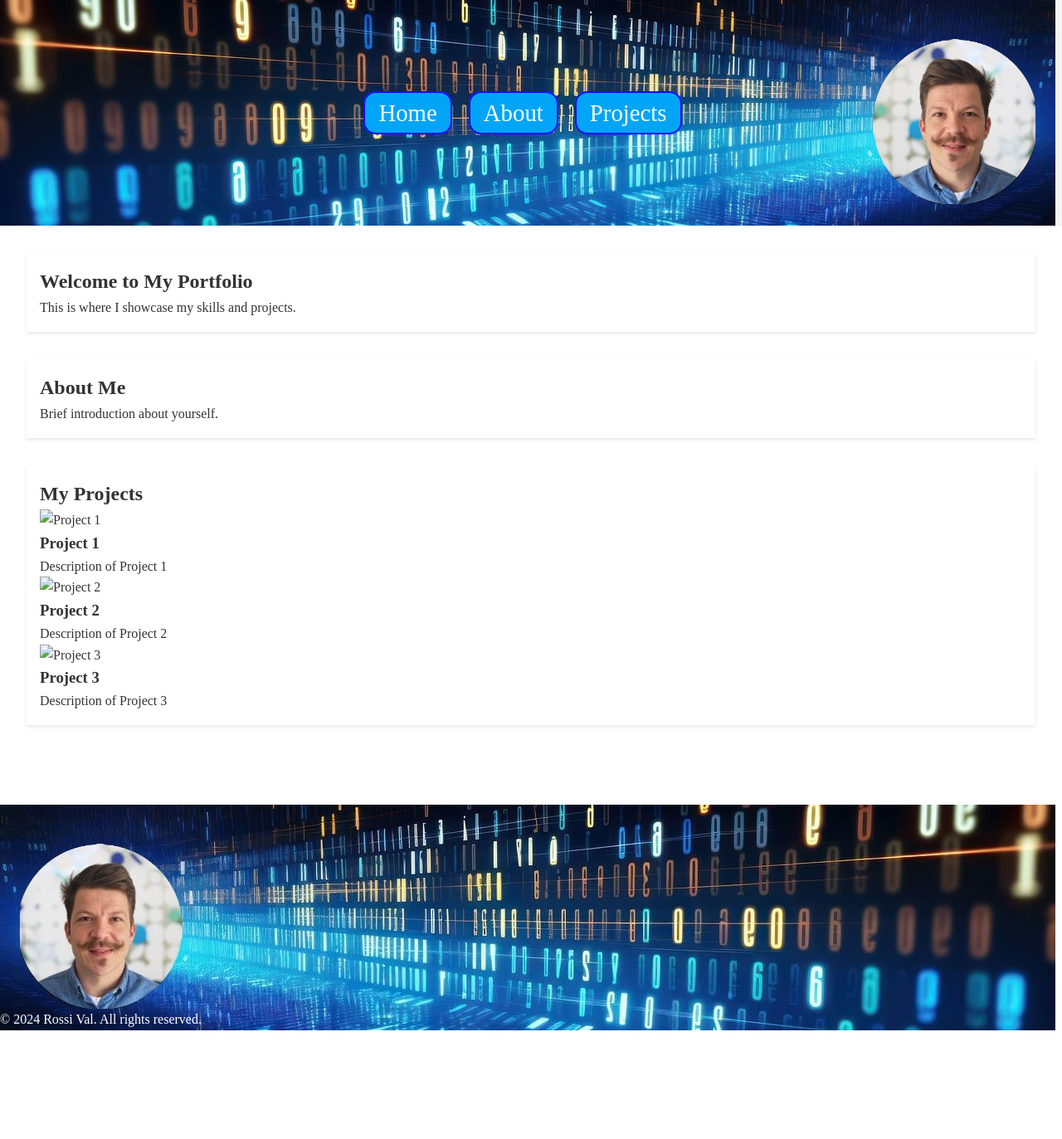
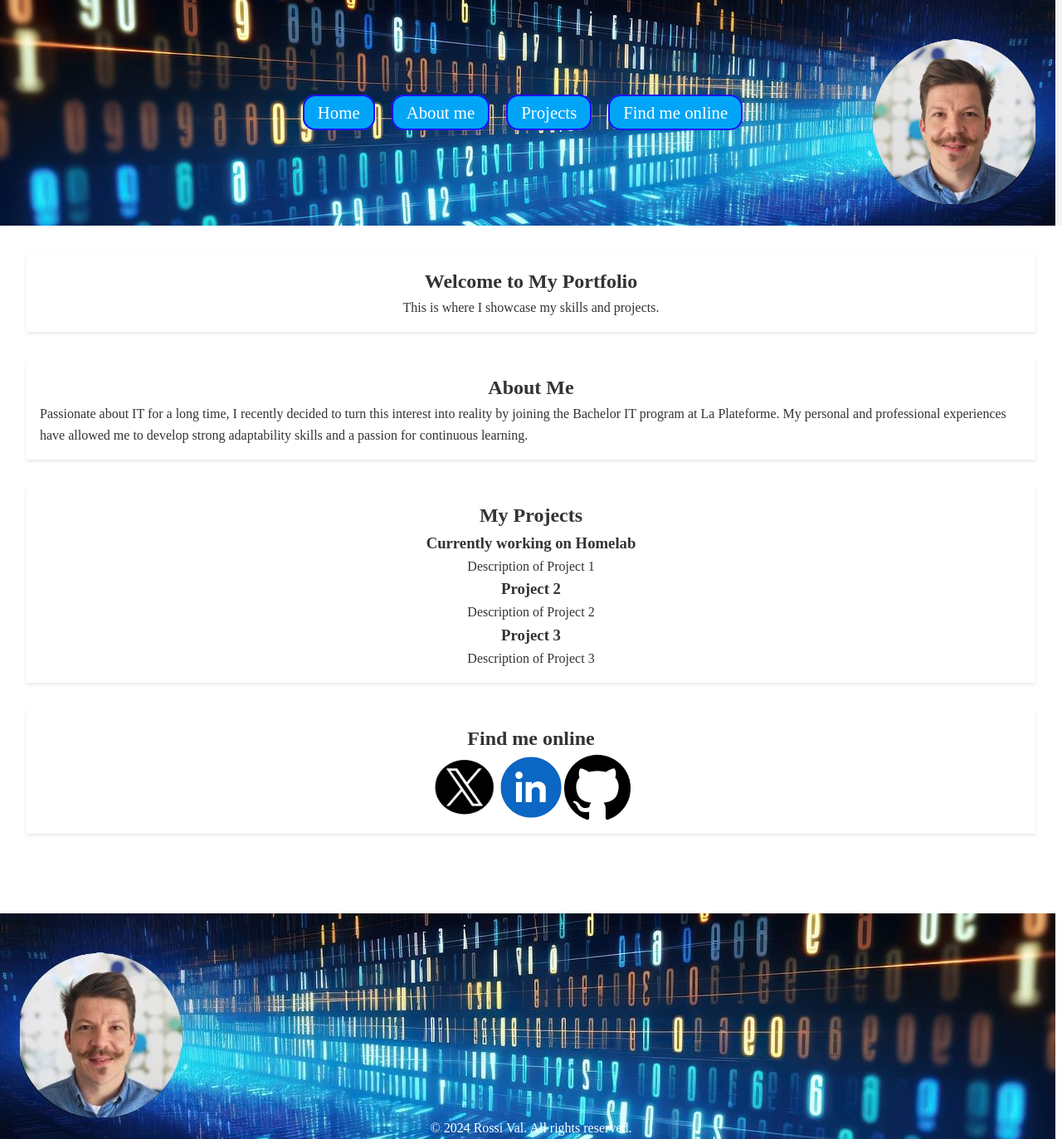
Before and after one commit to valentin-rossi-1/Portfolio, a plain HTML site: page index.html in a window 1280 px wide. Shown: the whole page at 83% size. Before the commit the page ends 1242 px from the top, so only its background shows below. Drawn offline with Linux system fonts and the light colour scheme.

Commit message:
push all

```diff
--- a/index.html
+++ b/index.html
@@ -4,17 +4,19 @@
     <meta charset="UTF-8">
     <meta name="viewport" content="width=device-width, initial-scale=1.0">
     <title>My Portfolio</title>
+    <meta name="description" content="View Valentin's portfolio">    <!-- Adds a description for SEO -->
     <link rel="stylesheet" href="portfolio.css">
     <link rel="icon" href="images/geek.jpg" type="images/x-icon">
 
 </head>
 <body>
     <header>
-        <nav class="hnv">
+        <nav>
             <ul>
                 <li><a href="#home">Home</a></li>
-                <li><a href="#about">About</a></li>
+                <li><a href="#about">About me</a></li>
                 <li><a href="#projects">Projects</a></li>
+                <li><a href="#find">Find me online</a></li>
             </ul>
         </nav>
     </header>
@@ -25,37 +27,46 @@
             <p>This is where I showcase my skills and projects.</p>
         </section>
 
-        <section >
+        <section id="about">
             <h2>About Me</h2>
-            <p>Brief introduction about yourself.</p>
+            <p>Passionate about IT for a long time, I recently decided to turn this interest into reality by joining the Bachelor IT program at La Plateforme. My personal and professional experiences have allowed me to develop strong adaptability skills and a passion for continuous learning.  </p>
         </section>
 
         <section id="projects">
             <h2 >My Projects</h2>
-            <div class="project-grid">
-                <arti class="project">
-                    <img src="project1.jpg" alt="Project 1">
-                    <h3>Project 1</h3>
+            <div class="">
+                <article>
+                    <h3> Currently working on Homelab</h3>
                     <p>Description of Project 1</p>
                 </article>
-                <article class="project">
-                    <img src="project2.jpg" alt="Project 2">
+                <article>
                     <h3>Project 2</h3>
                     <p>Description of Project 2</p>
                 </article>
-                <article class="project">
-                    <img src="project3.jpg" alt="Project 3">
+                <article>
                     <h3>Project 3</h3>
                     <p>Description of Project 3</p>
                 </article>
             </div>
         </section>
 
+        <section  id="find">
+            <h2> Find me online</h2>
+            <ul class="find-class">
+                <li class="findli"><a href="https://x.com/valtuco?t=BzKD3D_xw1yBNU1bJkjvIg&s=03"target="_blank" aria-label="Visit my Twitter"><img src="./images/Twitter.jpg" alt="Twitter" class="social-icon"></a></li>
+                <li class="findli"><a href="https://www.linkedin.com/in/valentin-rossi-941791114/" target="_blank" aria-label="Visit my Linkedin"><img src="./images/logo-rond-linkedin-isole-fond-blanc_469489-1046.avif" alt="instagram" class="social-icon"></a></li>
+                <li class="findli"><a href="https://github.com/valentin-rossi-1" target="_blank" aria-label="Visit my Github">
+                <img src="./images/Github.png" alt="Github" class="social-icon"></a></li>
+            </ul>
+
+
+        </section>
 
     </main>
 </body>
 
-<footer>
+<footer class="foot-class" >
+
     <p>&copy; 2024 Rossi Val. All rights reserved.</p>
 </footer>
 </html>
--- a/portfolio.css
+++ b/portfolio.css
@@ -40,7 +40,7 @@ nav ul li a {
     border-radius: 15px;
     text-decoration: none;
     text-decoration: none;
-    font-size: 1.8rem;
+    font-size: 1.3rem;
     border: 2px solid rgb(30, 6, 247);
 
 }
@@ -57,17 +57,44 @@ section {
     box-shadow: 0 2px 4px rgba(0, 0, 0, 0.1);
 }
 
-h1, h2 {
+h1, h2, h3 {
     color: #333;
+    display: flex;
+    justify-content: center;
 }
 
+p {
+    display: flex;
+    justify-content: center;
+
+}
 
 footer {
-
     flex-direction: flex-start ;
     align-content: end;
     background-image: url(./images/donf.jpg);
     background-repeat: no-repeat;
     height: 17rem;
     color: white;
+    list-style-type: none;
 }
+.find-class{
+    display: flex;
+    justify-content: center;
+    flex-direction: row;
+    list-style-type: none;
+}
+.findli {
+
+}
+
+.findli img {
+    width: 80px; /* Same width */
+    height: 80px; /* Same height */
+    display: flex;
+    flex-direction: row;
+
+}
+.twitpic{
+    border-radius: 5px;
+}
```
Also changed, not shown: images/Github.png (added), images/Twitter.jpg (added), images/istockphoto-1164612248-1024x1024.jpg (deleted), images/logo-rond-linkedin-isole-fond-blanc_469489-1046.avif (added).
